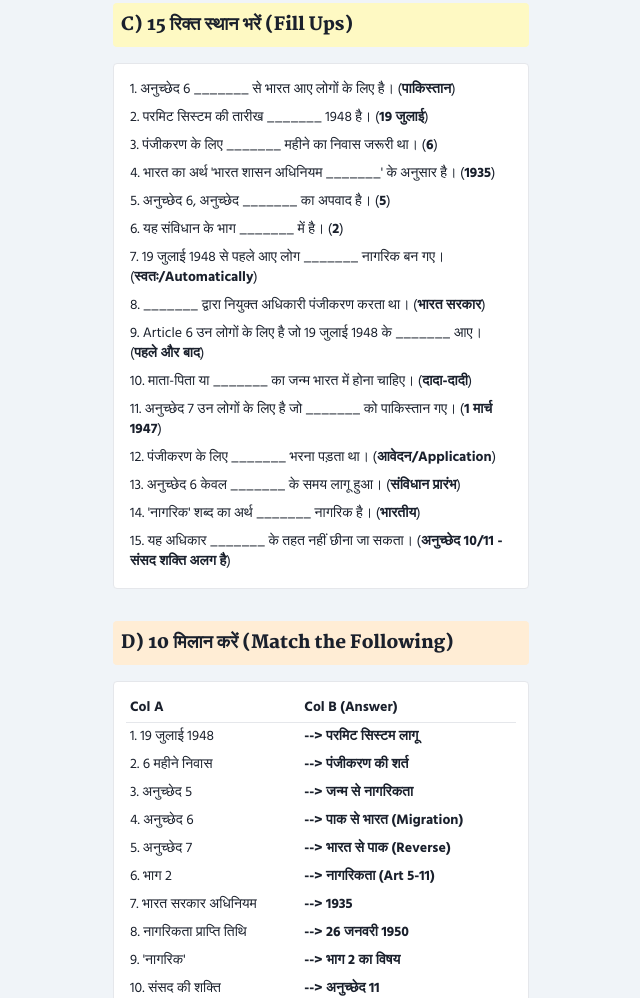
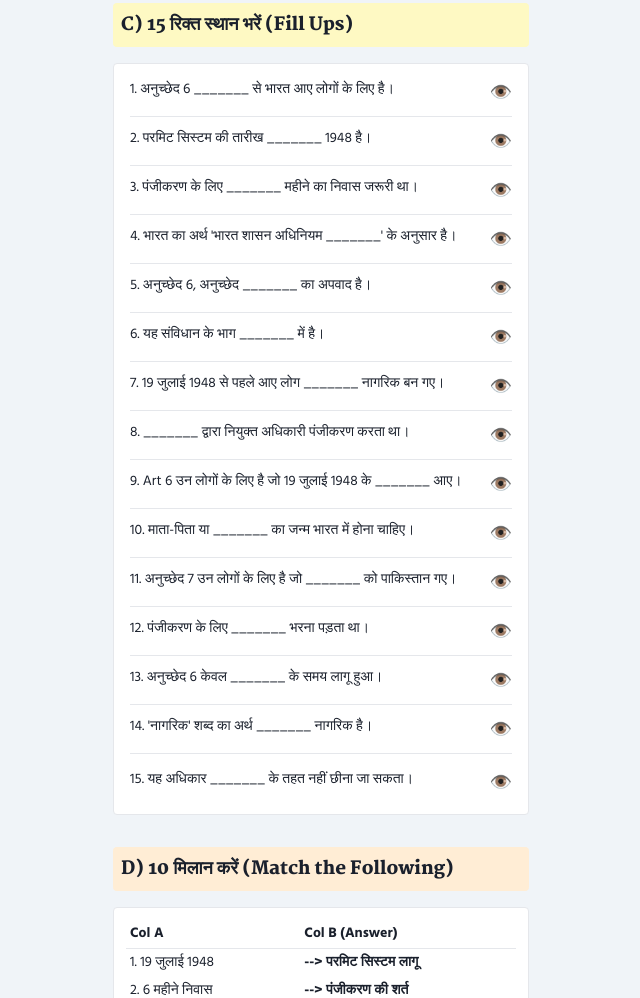
Before and after one commit to ntqueprince/article-6, a plain HTML site: page index.html in a window 1280 px wide. Shown: the part 7133-8131 px from the top of the page, without its empty margins (319-959 px from the left). Drawn offline with nearby package versions, Linux system fonts and the light colour scheme.

Commit message:
Update index.html

```diff
--- a/index.html
+++ b/index.html
@@ -480,24 +480,82 @@
             <!-- (C) 15 Fill in the blanks -->
             <div class="space-y-4">
                 <h3 class="text-lg font-bold bg-yellow-100 p-2 rounded">C) 15 रिक्त स्थान भरें (Fill Ups)</h3>
-                <div class="p-4 bg-white rounded border text-sm space-y-2">
-                    <p>1. अनुच्छेद 6 _______ से भारत आए लोगों के लिए है। (<strong>पाकिस्तान</strong>)</p>
-                    <p>2. परमिट सिस्टम की तारीख _______ 1948 है। (<strong>19 जुलाई</strong>)</p>
-                    <p>3. पंजीकरण के लिए _______ महीने का निवास जरूरी था। (<strong>6</strong>)</p>
-                    <p>4. भारत का अर्थ 'भारत शासन अधिनियम _______' के अनुसार है। (<strong>1935</strong>)</p>
-                    <p>5. अनुच्छेद 6, अनुच्छेद _______ का अपवाद है। (<strong>5</strong>)</p>
-                    <p>6. यह संविधान के भाग _______ में है। (<strong>2</strong>)</p>
-                    <p>7. 19 जुलाई 1948 से पहले आए लोग _______ नागरिक बन गए। (<strong>स्वतः/Automatically</strong>)</p>
-                    <p>8. _______ द्वारा नियुक्त अधिकारी पंजीकरण करता था। (<strong>भारत सरकार</strong>)</p>
-                    <p>9. Article 6 उन लोगों के लिए है जो 19 जुलाई 1948 के _______ आए। (<strong>पहले और बाद</strong>)
-                    </p>
-                    <p>10. माता-पिता या _______ का जन्म भारत में होना चाहिए। (<strong>दादा-दादी</strong>)</p>
-                    <p>11. अनुच्छेद 7 उन लोगों के लिए है जो _______ को पाकिस्तान गए। (<strong>1 मार्च 1947</strong>)</p>
-                    <p>12. पंजीकरण के लिए _______ भरना पड़ता था। (<strong>आवेदन/Application</strong>)</p>
-                    <p>13. अनुच्छेद 6 केवल _______ के समय लागू हुआ। (<strong>संविधान प्रारंभ</strong>)</p>
-                    <p>14. 'नागरिक' शब्द का अर्थ _______ नागरिक है। (<strong>भारतीय</strong>)</p>
-                    <p>15. यह अधिकार _______ के तहत नहीं छीना जा सकता। (<strong>अनुच्छेद 10/11 - संसद शक्ति अलग
-                            है</strong>)</p>
+                <div class="p-4 bg-white rounded border text-sm space-y-3">
+                    <div class="flex justify-between items-start border-b pb-2">
+                        <p>1. अनुच्छेद 6 _______ से भारत आए लोगों के लिए है। <span
+                                class="fill-ans hidden font-bold text-green-600 ml-1">(पाकिस्तान)</span></p>
+                        <button onclick="toggleFill(this)" class="ml-2 text-lg">👁️</button>
+                    </div>
+                    <div class="flex justify-between items-start border-b pb-2">
+                        <p>2. परमिट सिस्टम की तारीख _______ 1948 है। <span
+                                class="fill-ans hidden font-bold text-green-600 ml-1">(19 जुलाई)</span></p>
+                        <button onclick="toggleFill(this)" class="ml-2 text-lg">👁️</button>
+                    </div>
+                    <div class="flex justify-between items-start border-b pb-2">
+                        <p>3. पंजीकरण के लिए _______ महीने का निवास जरूरी था। <span
+                                class="fill-ans hidden font-bold text-green-600 ml-1">(6)</span></p>
+                        <button onclick="toggleFill(this)" class="ml-2 text-lg">👁️</button>
+                    </div>
+                    <div class="flex justify-between items-start border-b pb-2">
+                        <p>4. भारत का अर्थ 'भारत शासन अधिनियम _______' के अनुसार है। <span
+                                class="fill-ans hidden font-bold text-green-600 ml-1">(1935)</span></p>
+                        <button onclick="toggleFill(this)" class="ml-2 text-lg">👁️</button>
+                    </div>
+                    <div class="flex justify-between items-start border-b pb-2">
+                        <p>5. अनुच्छेद 6, अनुच्छेद _______ का अपवाद है। <span
+                                class="fill-ans hidden font-bold text-green-600 ml-1">(5)</span></p>
+                        <button onclick="toggleFill(this)" class="ml-2 text-lg">👁️</button>
+                    </div>
+                    <div class="flex justify-between items-start border-b pb-2">
+                        <p>6. यह संविधान के भाग _______ में है। <span
+                                class="fill-ans hidden font-bold text-green-600 ml-1">(2)</span></p>
+                        <button onclick="toggleFill(this)" class="ml-2 text-lg">👁️</button>
+                    </div>
+                    <div class="flex justify-between items-start border-b pb-2">
+                        <p>7. 19 जुलाई 1948 से पहले आए लोग _______ नागरिक बन गए। <span
+                                class="fill-ans hidden font-bold text-green-600 ml-1">(स्वतः)</span></p>
+                        <button onclick="toggleFill(this)" class="ml-2 text-lg">👁️</button>
+                    </div>
+                    <div class="flex justify-between items-start border-b pb-2">
+                        <p>8. _______ द्वारा नियुक्त अधिकारी पंजीकरण करता था। <span
+                                class="fill-ans hidden font-bold text-green-600 ml-1">(भारत सरकार)</span></p>
+                        <button onclick="toggleFill(this)" class="ml-2 text-lg">👁️</button>
+                    </div>
+                    <div class="flex justify-between items-start border-b pb-2">
+                        <p>9. Art 6 उन लोगों के लिए है जो 19 जुलाई 1948 के _______ आए। <span
+                                class="fill-ans hidden font-bold text-green-600 ml-1">(पहले और बाद)</span></p>
+                        <button onclick="toggleFill(this)" class="ml-2 text-lg">👁️</button>
+                    </div>
+                    <div class="flex justify-between items-start border-b pb-2">
+                        <p>10. माता-पिता या _______ का जन्म भारत में होना चाहिए। <span
+                                class="fill-ans hidden font-bold text-green-600 ml-1">(दादा-दादी)</span></p>
+                        <button onclick="toggleFill(this)" class="ml-2 text-lg">👁️</button>
+                    </div>
+                    <div class="flex justify-between items-start border-b pb-2">
+                        <p>11. अनुच्छेद 7 उन लोगों के लिए है जो _______ को पाकिस्तान गए। <span
+                                class="fill-ans hidden font-bold text-green-600 ml-1">(1 मार्च 1947)</span></p>
+                        <button onclick="toggleFill(this)" class="ml-2 text-lg">👁️</button>
+                    </div>
+                    <div class="flex justify-between items-start border-b pb-2">
+                        <p>12. पंजीकरण के लिए _______ भरना पड़ता था। <span
+                                class="fill-ans hidden font-bold text-green-600 ml-1">(आवेदन)</span></p>
+                        <button onclick="toggleFill(this)" class="ml-2 text-lg">👁️</button>
+                    </div>
+                    <div class="flex justify-between items-start border-b pb-2">
+                        <p>13. अनुच्छेद 6 केवल _______ के समय लागू हुआ। <span
+                                class="fill-ans hidden font-bold text-green-600 ml-1">(संविधान प्रारंभ)</span></p>
+                        <button onclick="toggleFill(this)" class="ml-2 text-lg">👁️</button>
+                    </div>
+                    <div class="flex justify-between items-start border-b pb-2">
+                        <p>14. 'नागरिक' शब्द का अर्थ _______ नागरिक है। <span
+                                class="fill-ans hidden font-bold text-green-600 ml-1">(भारतीय)</span></p>
+                        <button onclick="toggleFill(this)" class="ml-2 text-lg">👁️</button>
+                    </div>
+                    <div class="flex justify-between items-start pt-1">
+                        <p>15. यह अधिकार _______ के तहत नहीं छीना जा सकता। <span
+                                class="fill-ans hidden font-bold text-green-600 ml-1">(अनुच्छेद 10/11)</span></p>
+                        <button onclick="toggleFill(this)" class="ml-2 text-lg">👁️</button>
+                    </div>
                 </div>
             </div>
 
@@ -685,6 +743,18 @@
                 btn.style.borderColor = '#e53e3e';
             }
         }
+
+        function toggleFill(btn) {
+            const row = btn.parentElement;
+            const ans = row.querySelector('.fill-ans');
+            if (ans.classList.contains('hidden')) {
+                ans.classList.remove('hidden');
+                btn.innerText = '🙈';
+            } else {
+                ans.classList.add('hidden');
+                btn.innerText = '👁️';
+            }
+        }
     </script>
 </body>
 
```
